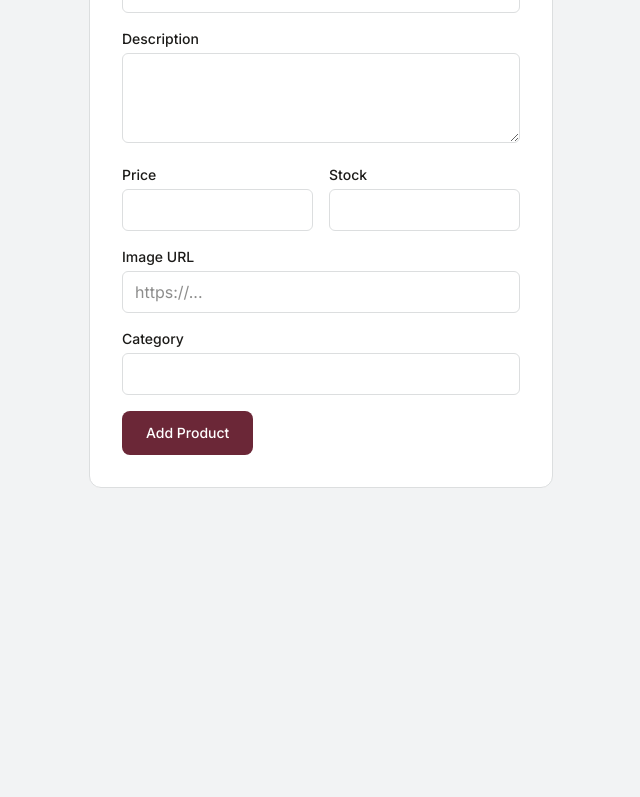
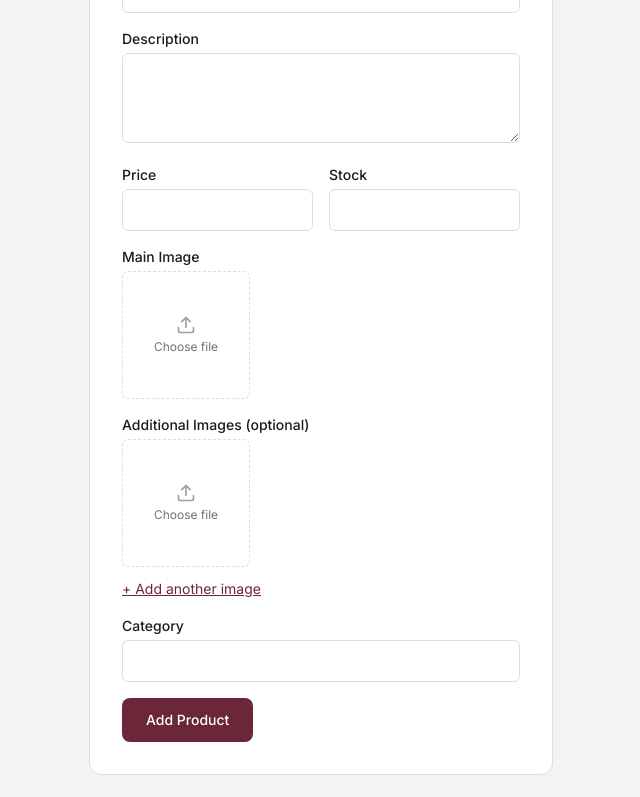
Before and after one commit to muhammadalee586/Matter, a Next.js app: page /admin/products/new in a window 1280 px wide. Shown: the part 510-1307 px from the top of the page, without its empty margins (319-959 px from the left). Before the commit the page ends 1110 px from the top, so only its background shows below. Built offline with nearby package versions, Linux system fonts and the light colour scheme; no server answers.

Commit message:
Add Cloudinary file uploads and multi-image product gallery

```diff
--- a/app/admin/products/new/page.js
+++ b/app/admin/products/new/page.js
@@ -2,6 +2,7 @@
 
 import { useState } from "react";
 import { useRouter } from "next/navigation";
+import ImageUpload from "@/components/admin/ImageUpload";
 
 export default function NewProductPage() {
     const router = useRouter();
@@ -14,12 +15,25 @@ export default function NewProductPage() {
         category: "",
         stock: "",
     });
+    const [images, setImages] = useState([""]);
     const [loading, setLoading] = useState(false);
     const [error, setError] = useState("");
 
     function handleChange(e) {
         const { name, value } = e.target;
         setForm((prev) => ({ ...prev, [name]: value }));
+    }
+
+    function handleImageChange(index, value) {
+        setImages((prev) => prev.map((img, i) => (i === index ? value : img)));
+    }
+
+    function addImageField() {
+        setImages((prev) => [...prev, ""]);
+    }
+
+    function removeImageField(index) {
+        setImages((prev) => prev.filter((_, i) => i !== index));
     }
 
     async function handleSubmit(e) {
@@ -35,6 +49,7 @@ export default function NewProductPage() {
                     ...form,
                     price: Number(form.price),
                     stock: Number(form.stock),
+                    images: images.filter((url) => url.trim() !== ""),
                 }),
             });
 
@@ -67,7 +82,7 @@ export default function NewProductPage() {
                         value={form.name}
                         onChange={handleChange}
                         required
-                        className="w-full  border border-line rounded-md px-3 py-2 bg-white focus:outline-none focus:ring-2 focus:ring-forest/30 focus:border-forest transition-colors"
+                        className="w-full border border-line rounded-md px-3 py-2 bg-white focus:outline-none focus:ring-2 focus:ring-forest/30 focus:border-forest transition-colors"
                     />
                 </div>
 
@@ -79,7 +94,7 @@ export default function NewProductPage() {
                         onChange={handleChange}
                         required
                         rows={3}
-                        className="w-full  border border-line rounded-md px-3 py-2 bg-white focus:outline-none focus:ring-2 focus:ring-forest/30 focus:border-forest transition-colors"
+                        className="w-full border border-line rounded-md px-3 py-2 bg-white focus:outline-none focus:ring-2 focus:ring-forest/30 focus:border-forest transition-colors"
                     />
                 </div>
 
@@ -93,7 +108,7 @@ export default function NewProductPage() {
                             value={form.price}
                             onChange={handleChange}
                             required
-                            className="w-full  border border-line rounded-md px-3 py-2 bg-white focus:outline-none focus:ring-2 focus:ring-forest/30 focus:border-forest transition-colors"
+                            className="w-full border border-line rounded-md px-3 py-2 bg-white focus:outline-none focus:ring-2 focus:ring-forest/30 focus:border-forest transition-colors"
                         />
                     </div>
                     <div>
@@ -104,22 +119,49 @@ export default function NewProductPage() {
                             value={form.stock}
                             onChange={handleChange}
                             required
-                            className="w-full  border border-line rounded-md px-3 py-2 bg-white focus:outline-none focus:ring-2 focus:ring-forest/30 focus:border-forest transition-colors"
+                            className="w-full border border-line rounded-md px-3 py-2 bg-white focus:outline-none focus:ring-2 focus:ring-forest/30 focus:border-forest transition-colors"
                         />
                     </div>
                 </div>
 
                 <div>
-                    <label className="block text-sm font-medium mb-1">Image URL</label>
-                    <input
-                        type="text"
-                        name="image"
+                    <label className="block text-sm font-medium mb-1">Main Image</label>
+                    <ImageUpload
                         value={form.image}
-                        onChange={handleChange}
-                        required
-                        placeholder="https://..."
-                        className="w-full  border border-line rounded-md px-3 py-2 bg-white focus:outline-none focus:ring-2 focus:ring-forest/30 focus:border-forest transition-colors"
+                        onChange={(url) => setForm((prev) => ({ ...prev, image: url }))}
                     />
+                </div>
+
+                <div>
+                    <label className="block text-sm font-medium mb-1">
+                        Additional Images (optional)
+                    </label>
+                    <div className="flex flex-wrap gap-3">
+                        {images.map((url, index) => (
+                            <div key={index} className="relative">
+                                <ImageUpload
+                                    value={url}
+                                    onChange={(newUrl) => handleImageChange(index, newUrl)}
+                                />
+                                {images.length > 1 && !url && (
+                                    <button
+                                        type="button"
+                                        onClick={() => removeImageField(index)}
+                                        className="absolute -top-2 -right-2 bg-white border border-line rounded-full p-1 text-xs hover:bg-red-50 hover:text-red-500 transition-colors"
+                                    >
+                                        ✕
+                                    </button>
+                                )}
+                            </div>
+                        ))}
+                    </div>
+                    <button
+                        type="button"
+                        onClick={addImageField}
+                        className="text-sm text-forest underline mt-3"
+                    >
+                        + Add another image
+                    </button>
                 </div>
 
                 <div>
@@ -130,7 +172,7 @@ export default function NewProductPage() {
                         value={form.category}
                         onChange={handleChange}
                         required
-                        className="w-full  border border-line rounded-md px-3 py-2 bg-white focus:outline-none focus:ring-2 focus:ring-forest/30 focus:border-forest transition-colors"
+                        className="w-full border border-line rounded-md px-3 py-2 bg-white focus:outline-none focus:ring-2 focus:ring-forest/30 focus:border-forest transition-colors"
                     />
                 </div>
 
--- a/app/api/products/route.js
+++ b/app/api/products/route.js
@@ -26,10 +26,20 @@ export async function POST(request) {
         }
 
         const body = await request.json();
-        const { name, description, price, image, category, stock } = body;
+        const { name, description, price, image, category, stock, images } = body;
 
         const product = await prisma.product.create({
-            data: { name, description, price, image, category, stock },
+            data: {
+                name,
+                description,
+                price,
+                image,
+                category,
+                stock,
+                images: {
+                    create: (images || []).filter(Boolean).map((url) => ({ url })),
+                }
+            },
         });
 
         return NextResponse.json(product, { status: 201 });
--- a/app/products/[id]/page.js
+++ b/app/products/[id]/page.js
@@ -6,12 +6,14 @@ import DeleteProductButton from "@/components/product/DeleteProductButton";
 import { getServerSession } from "next-auth";
 import { authOptions } from "@/lib/auth";
 import { Pencil } from "lucide-react";
+import ProductGallery from "@/components/product/ProductGallery";
 
 export default async function ProductDetailPage({ params }) {
     const { id } = await params;
 
     const product = await prisma.product.findUnique({
         where: { id: Number(id) },
+        include: { images: true },
     });
 
     if (!product) {
@@ -28,13 +30,11 @@ export default async function ProductDetailPage({ params }) {
 
     return (
         <main className="max-w-4xl mx-auto px-6 py-16 md:py-20 grid grid-cols-1 md:grid-cols-2 gap-12 md:gap-16">
-            <div className="aspect-square bg-white border border-line rounded-xl overflow-hidden">
-                <img
-                    src={product.image}
-                    alt={product.name}
-                    className="w-full h-full object-cover"
-                />
-            </div>
+            <ProductGallery
+                mainImage={product.image}
+                images={product.images}
+                name={product.name}
+            />
 
             <div>
                 <h1 className="font-display text-3xl mb-2">{product.name}</h1>
--- /dev/null
+++ b/components/admin/ImageUpload.js
@@ -0,0 +1,77 @@
+"use client";
+
+import { useState } from "react";
+import { Upload, X } from "lucide-react";
+
+export default function ImageUpload({ value, onChange }) {
+    const [uploading, setUploading] = useState(false);
+
+    async function handleFileChange(e) {
+        const file = e.target.files[0];
+        if (!file) return;
+
+        setUploading(true);
+
+        const formData = new FormData();
+        formData.append("file", file);
+        formData.append(
+            "upload_preset",
+            process.env.NEXT_PUBLIC_CLOUDINARY_UPLOAD_PRESET
+        );
+
+        try {
+            const res = await fetch(
+                `https://api.cloudinary.com/v1_1/${process.env.NEXT_PUBLIC_CLOUDINARY_CLOUD_NAME}/image/upload`,
+                {
+                    method: "POST",
+                    body: formData,
+                }
+            );
+
+            const data = await res.json();
+
+            if (data.secure_url) {
+                onChange(data.secure_url);
+            }
+        } catch (err) {
+            console.error("Upload failed", err);
+        } finally {
+            setUploading(false);
+        }
+    }
+
+    return (
+        <div>
+            {value ? (
+                <div className="relative w-32 h-32">
+                    <img
+                        src={value}
+                        alt="Uploaded"
+                        className="w-full h-full object-cover rounded-md border border-line"
+                    />
+                    <button
+                        type="button"
+                        onClick={() => onChange("")}
+                        className="absolute -top-2 -right-2 bg-white border border-line rounded-full p-1 hover:bg-red-50 hover:text-red-500 transition-colors"
+                    >
+                        <X size={14} />
+                    </button>
+                </div>
+            ) : (
+                <label className="flex flex-col items-center justify-center w-32 h-32 border border-dashed border-line rounded-md cursor-pointer hover:bg-white transition-colors">
+                    <Upload size={20} className="text-neutral-400 mb-1" />
+                    <span className="text-xs text-neutral-500">
+                        {uploading ? "Uploading..." : "Choose file"}
+                    </span>
+                    <input
+                        type="file"
+                        accept="image/*"
+                        onChange={handleFileChange}
+                        className="hidden"
+                        disabled={uploading}
+                    />
+                </label>
+            )}
+        </div>
+    );
+}
--- /dev/null
+++ b/components/product/ProductGallery.js
@@ -0,0 +1,39 @@
+"use client";
+
+import { useState } from "react";
+
+export default function ProductGallery({ mainImage, images = [], name }) {
+    const allImages = [mainImage, ...images.map((img) => img.url)];
+    const [selected, setSelected] = useState(allImages[0]);
+
+    return (
+        <div>
+            <div className="aspect-square bg-white border border-line rounded-xl overflow-hidden mb-3">
+                <img
+                    src={selected}
+                    alt={name}
+                    className="w-full h-full object-cover"
+                />
+            </div>
+
+            {allImages.length > 1 && (
+                <div className="flex gap-2">
+                    {allImages.map((url, index) => (
+                        <button
+                            key={index}
+                            onClick={() => setSelected(url)}
+                            className={`w-16 h-16 rounded-md overflow-hidden border-2 transition-colors ${selected === url ? "border-forest" : "border-line"
+                                }`}
+                        >
+                            <img
+                                src={url}
+                                alt={`${name} ${index + 1}`}
+                                className="w-full h-full object-cover"
+                            />
+                        </button>
+                    ))}
+                </div>
+            )}
+        </div>
+    );
+}
```
Also changed, not shown: 2 other files (tests, documents, lock files or other folders).
